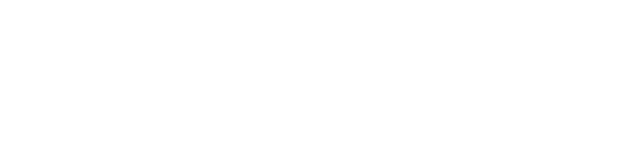
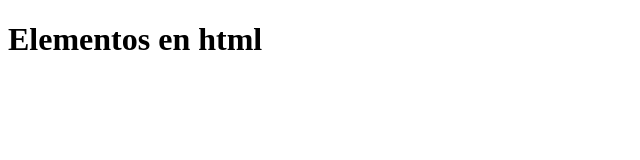
Before and after one commit to SantiagoIturriVargasUCB/tecnologias-web-proyecto-1, a plain HTML site: page index.html in a window 1280 px wide. Shown: the whole page, without its empty margins (0-640 px from the left). Drawn offline with Linux system fonts and the light colour scheme.

Commit message:
Crear h1 en index para deploy

```diff
--- a/index.html
+++ b/index.html
@@ -6,6 +6,6 @@
     <title>Primer Proyecto Tecnologias Web</title>
 </head>
 <body>
-
+    <h1>Elementos en html</h1>
 </body>
 </html>
```
